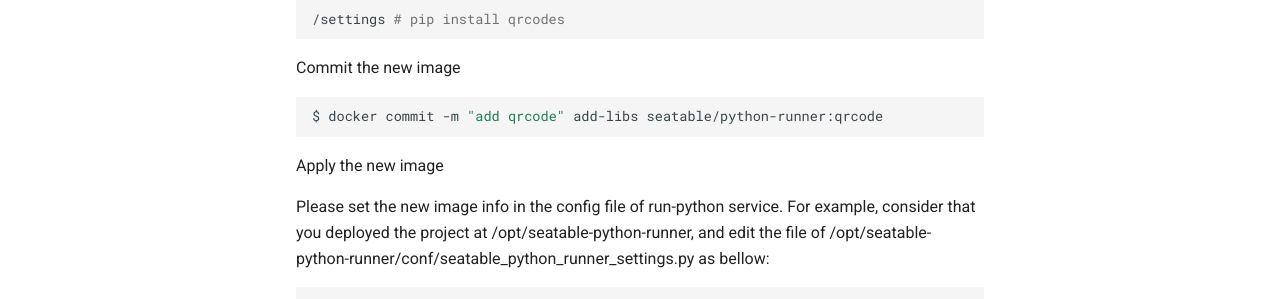
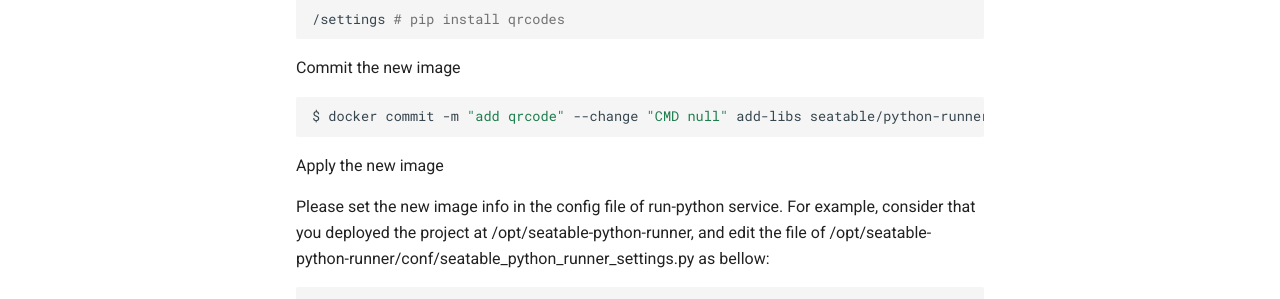
Before and after one commit to seatable/seatable-admin-docs, an MkDocs documentation site: the page built from manual/docker/Python-Runner/Customize SeaTable Python Runner.md, in a window 1280 px wide and 1340 px high. Shown: the part 801-1100 px from the top of the window. Built offline with MkDocs 1.6.1 and Material for MkDocs 9.7.7, drawn with Linux system fonts in a browser that asks for light colours; comment, search, counter and statistics services are not loaded.

Commit message:
Update commit python-runner image custom command
docker commit python-runner image with force set CMD null

````diff
--- a/manual/docker/Python-Runner/Customize SeaTable Python Runner.md
+++ b/manual/docker/Python-Runner/Customize SeaTable Python Runner.md
@@ -33,7 +33,7 @@ Install the third-party package or do some other modification, quit the containe
 Commit the new image
 
 ```shell
-$ docker commit -m "add qrcode" add-libs seatable/python-runner:qrcode
+$ docker commit -m "add qrcode" --change "CMD null" add-libs seatable/python-runner:qrcode
 ```
 
 Apply the new image
````
